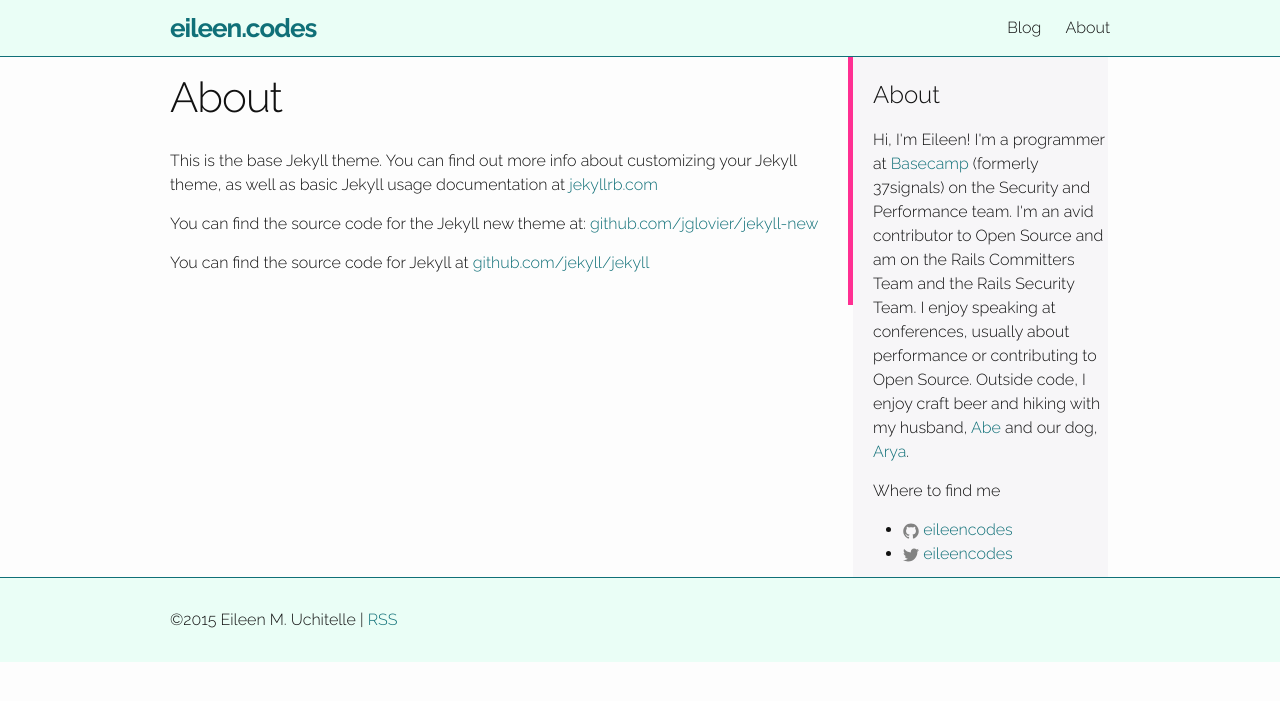
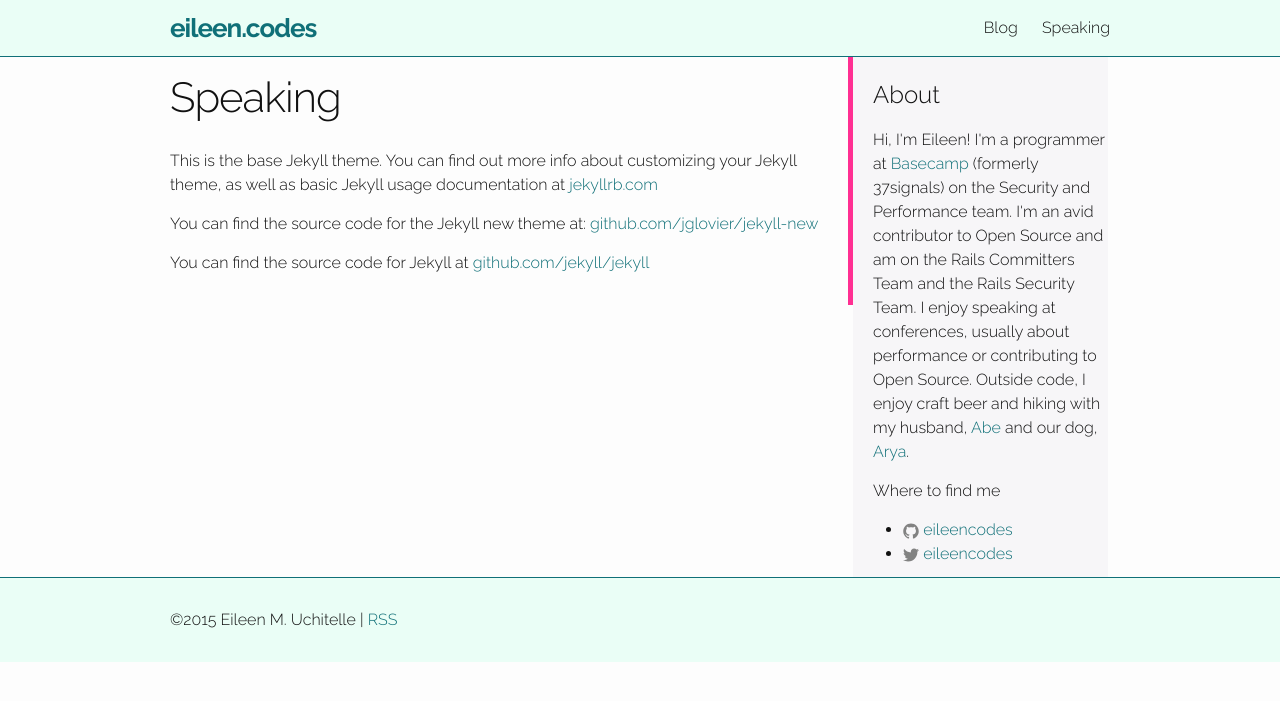
Before and after one commit to wjessop/eileencodes.github.io, a Jekyll site: the page built from speaking.md, in a window 1280 px wide. Shown: the top 701 px of the page. Built offline with Jekyll 4.4.1, drawn with Linux system fonts in a browser that asks for light colours.

Commit message:
Move "about" page to "speaking" page
I don't need an about page because that's what I'm using the sidebar for
so just move it to a speaking page so I have a place to put talks,
podcasts, etc.

```diff
--- a/about.md
+++ b/speaking.md
@@ -1,7 +1,7 @@
 ---
 layout: page
-title: About
-permalink: /about/
+title: Speaking
+permalink: /speaking/
 ---
 
 This is the base Jekyll theme. You can find out more info about customizing your Jekyll theme, as well as basic Jekyll usage documentation at [jekyllrb.com](http://jekyllrb.com/)
```
